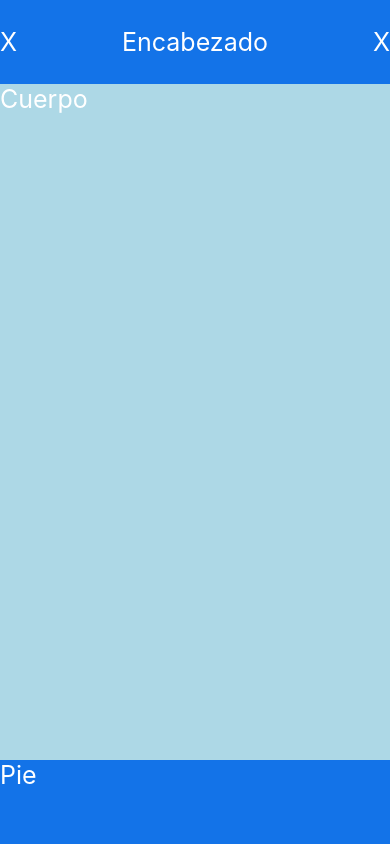
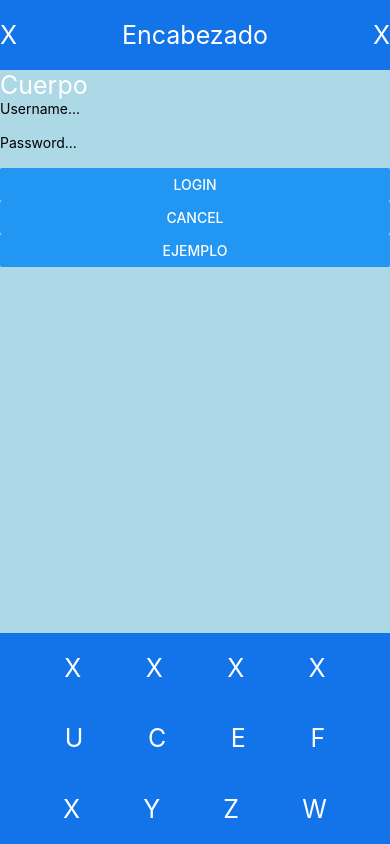
Before and after one commit to LMendoza70/App-5C, a React Native app: screen / in a window 390 px wide. Built offline with nearby package versions, Linux system fonts and the light colour scheme.

Commit message:
25/01/24

```diff
--- a/App.js
+++ b/App.js
@@ -1,23 +1,88 @@
 import { StatusBar } from 'expo-status-bar';
-import { StyleSheet, Text, TextInput, View } from 'react-native';
+import { Alert, Button, StyleSheet, Text, TextInput, View } from 'react-native';
 
 export default function App() {
   return (
     <View style={styles.container}>
-      <View style={styles.encabezado}>
+      <Encabezado/>
+      <Cuerpo/>
+      <Pie/>
+      <Pie2 opA='U' opB='C' opC='E' opD='F'/>
+      <Pie3 opA={'X'} opB={'Y'} opC={'Z'} opD={'W'}/>
+      <StatusBar style="auto" />
+    </View>
+  );
+}
+
+export const Encabezado=()=>{
+  return(
+    <View style={styles.encabezado}>
         <Text style={styles.texto}>X</Text>
         <Text style={styles.texto}>Encabezado</Text>
         <Text style={styles.texto}>X</Text>
       </View>
-      <View style={styles.cuerpo}>
+  )
+}
+
+export const Pie=()=>{
+  return(
+    <View style={styles.pie}>
+        <Text style={styles.texto}>X</Text>
+        <Text style={styles.texto}>X</Text>
+        <Text style={styles.texto}>X</Text>
+        <Text style={styles.texto}>X</Text>
+      </View>
+  )
+}
+
+export const Pie2=(props)=>{
+  return(
+    <View style={styles.pie}>
+        <Text style={styles.texto}>{props.opA}</Text>
+        <Text style={styles.texto}>{props.opB}</Text>
+        <Text style={styles.texto}>{props.opC}</Text>
+        <Text style={styles.texto}>{props.opD}</Text>
+      </View>
+  )
+}
+
+export const Pie3=({opA,opB,opC,opD})=>{
+  return(
+    <View style={styles.pie}>
+        <Text style={styles.texto}>{opA}</Text>
+        <Text style={styles.texto}>{opB}</Text>
+        <Text style={styles.texto}>{opC}</Text>
+        <Text style={styles.texto}>{opD}</Text>
+      </View>
+  )
+}
+
+export const Cuerpo=()=>{
+  return(
+    <View style={styles.cuerpo}>
         <Text style={styles.texto}>Cuerpo</Text>
+        <Login/>
       </View>
-      <View style={styles.pie}>
-        <Text style={styles.texto}>Pie</Text>
-      </View>
-      <StatusBar style="auto" />
+  )
+}
+
+export const Login=()=>{
+  return(
+    <View>
+      <Text>Username...</Text>
+      <TextInput></TextInput>
+      <Text>Password...</Text>
+      <TextInput></TextInput>
+      <Button title='Login' onPress={()=>Alert.alert('Logeado')} />
+      <Button title='Cancel' onPress={funcion}/>
+      <Button title='ejemplo' onPress={funcion}/>
     </View>
-  );
+  )
+}
+
+const funcion=()=>{
+  //funcion bien largota
+  Alert.alert('llamada desde la funcion')
 }
 
 const styles = StyleSheet.create({
@@ -40,7 +105,10 @@ const styles = StyleSheet.create({
   },
   pie:{
     flex:1,
+    flexDirection:'row',
+    justifyContent: 'space-evenly',
     backgroundColor:'#1373e8',
+    alignItems:'center'
   },
   texto:{
     fontSize:25,
```
